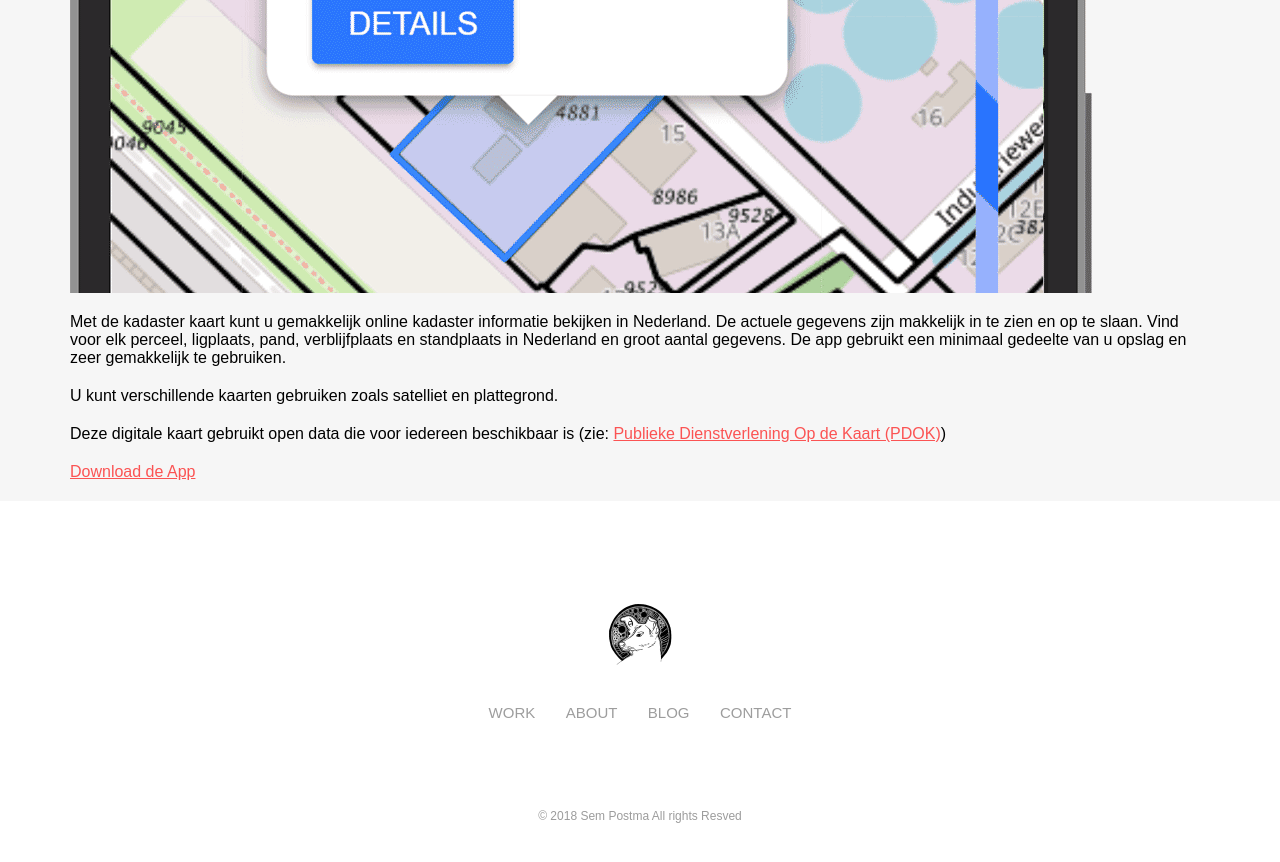
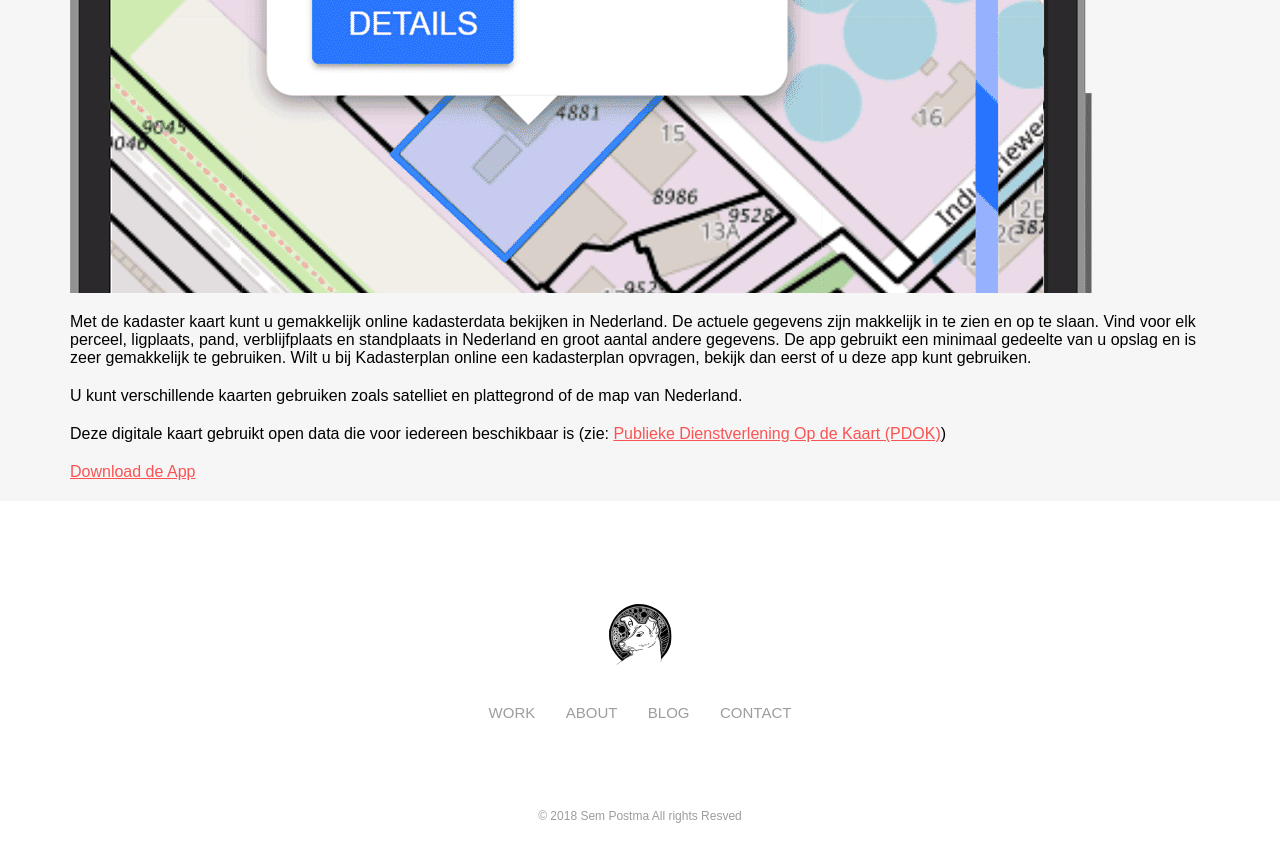
Before and after one commit to LesterGallagher/LesterGallagher.github.io, a Jekyll site: the page built from _posts/2018-08-29-kadaster-kaart.markdown, in a window 1280 px wide and 900 px high, scrolled down 1146 px. Shown: the top 862 px of the window. Built offline with Jekyll 4.4.1, drawn with Linux system fonts in a browser that asks for light colours.

Commit message:
Updated Kadaster Kaart

```diff
--- a/_posts/2018-08-29-kadaster-kaart.markdown
+++ b/_posts/2018-08-29-kadaster-kaart.markdown
@@ -6,11 +6,12 @@ description: Met de kadaster kaart kunt u gemakkelijk online kadaster informatie
   in Nederland. De actuele gegevens zijn makkelijk in te zien en op te slaan. Vind
   voor elk perceel, ligplaats, pand, verblijfplaats en standplaats in Nederland en
   groot aantal gegevens.
+lang: nl
 ---
 
-Met de kadaster kaart kunt u gemakkelijk online kadaster informatie bekijken in Nederland. De actuele gegevens zijn makkelijk in te zien en op te slaan. Vind voor elk perceel, ligplaats, pand, verblijfplaats en standplaats in Nederland en groot aantal gegevens. De app gebruikt een minimaal gedeelte van u opslag en zeer gemakkelijk te gebruiken.
+Met de kadaster kaart kunt u gemakkelijk online kadasterdata bekijken in Nederland. De actuele gegevens zijn makkelijk in te zien en op te slaan. Vind voor elk perceel, ligplaats, pand, verblijfplaats en standplaats in Nederland en groot aantal andere gegevens. De app gebruikt een minimaal gedeelte van u opslag en is zeer gemakkelijk te gebruiken. Wilt u bij Kadasterplan online een kadasterplan opvragen, bekijk dan eerst of u deze app kunt gebruiken.
 
-U kunt verschillende kaarten gebruiken zoals satelliet en plattegrond.
+U kunt verschillende kaarten gebruiken zoals satelliet en plattegrond of de map van Nederland.
 
 Deze digitale kaart gebruikt open data die voor iedereen beschikbaar is (zie: [Publieke Dienstverlening Op de Kaart (PDOK)](https://www.pdok.nl/))
 
```
